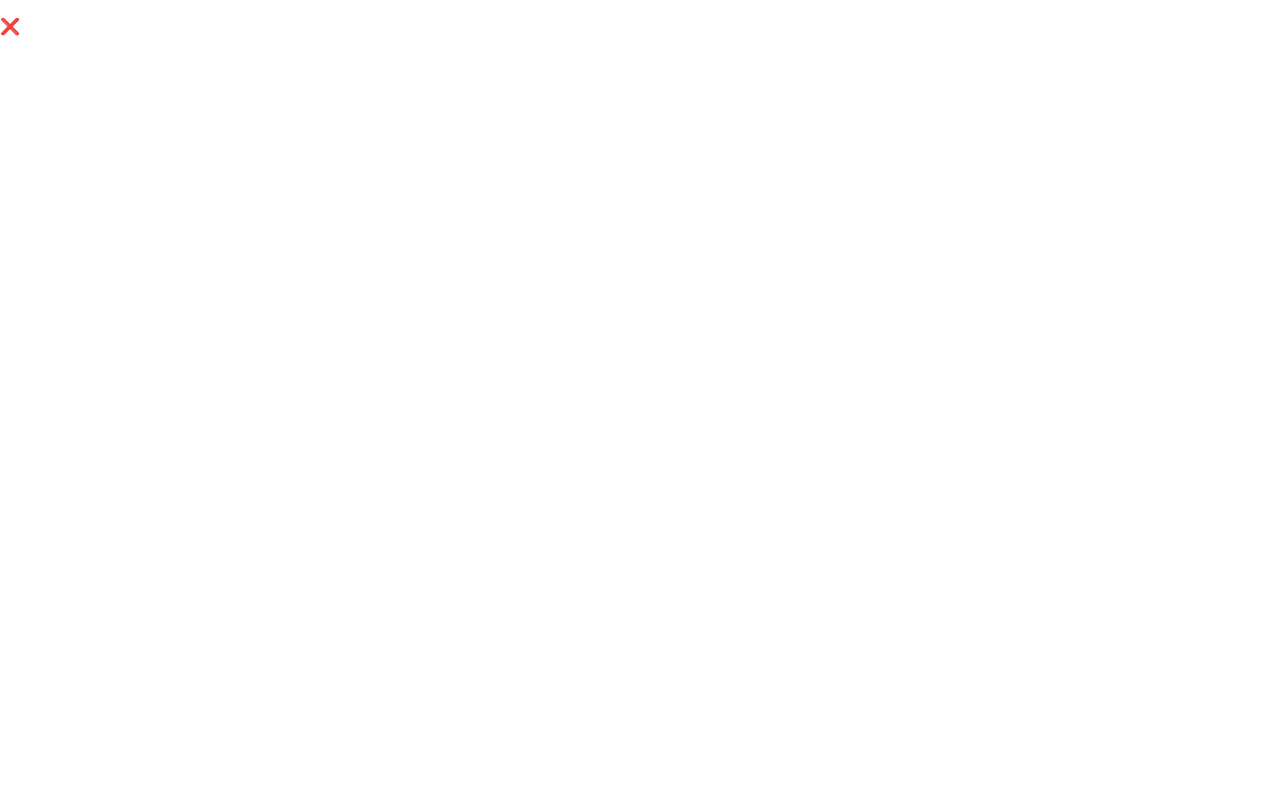
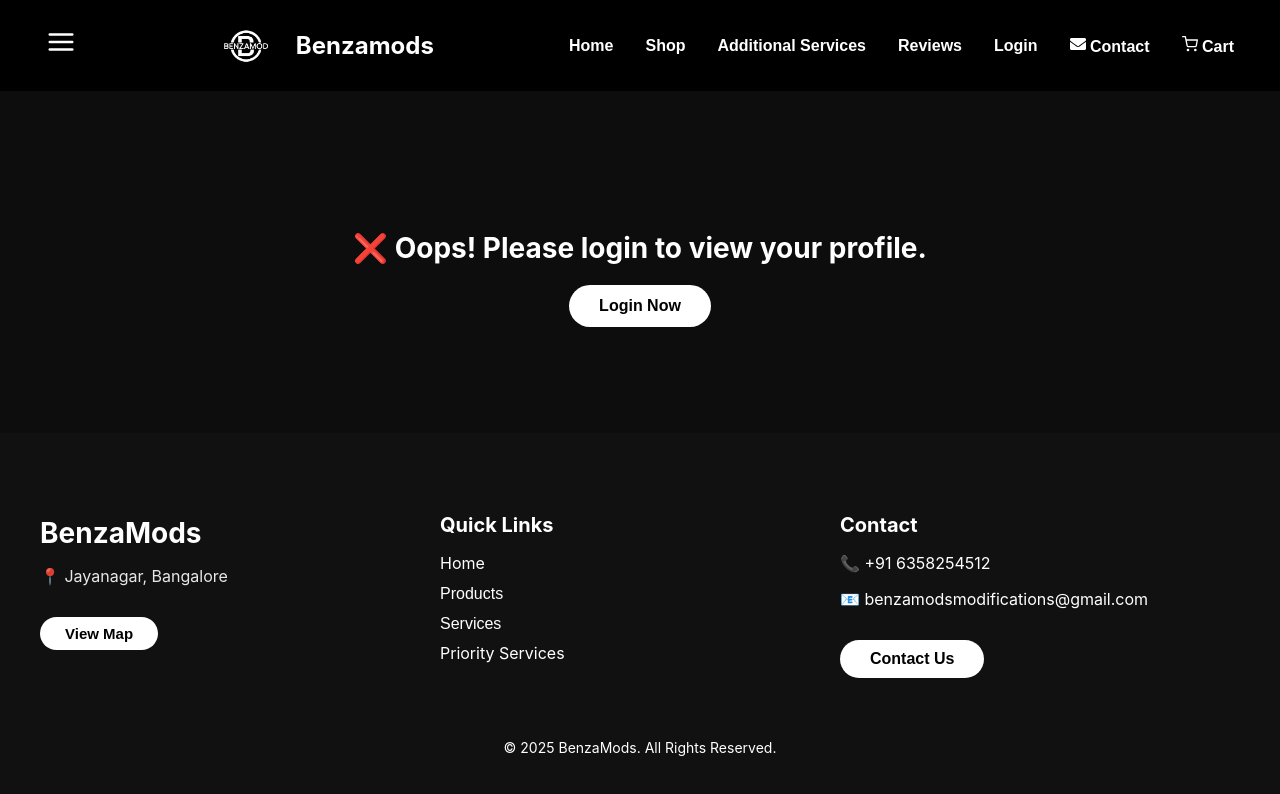
Before and after one commit to pavitraa07/Benzamods-Project, a React (Create React App) app in the folder frontend/: page /manageprofile in a window 1280 px wide. Shown: the top 794 px of the page. Built offline with nearby package versions, Linux system fonts and the light colour scheme.

Commit message:
Deployment

```diff
--- a/frontend/src/auth/ManageProfile.jsx
+++ b/frontend/src/auth/ManageProfile.jsx
@@ -1,6 +1,7 @@
 import { useState, useEffect } from "react";
 import { jwtDecode } from "jwt-decode";
 import axios from "axios";
+import { useNavigate } from "react-router-dom";
 import Header from "../components/Header";
 import Footer from "../components/Footer";
 
@@ -13,11 +14,14 @@ const getAllUsers = () => axios.get(`${API_BASE}/auth/users`);
 function ManageProfile() {
   const [user, setUser] = useState(null);
   const [loading, setLoading] = useState(true);
+  const [loggedOut, setLoggedOut] = useState(false);
+  const navigate = useNavigate();
 
   useEffect(() => {
     const token = localStorage.getItem("token");
     if (!token) {
       setLoading(false);
+      setLoggedOut(true);
       return;
     }
 
@@ -26,6 +30,7 @@ function ManageProfile() {
       const email = decoded?.email;
       if (!email) {
         setLoading(false);
+        setLoggedOut(true);
         return;
       }
 
@@ -34,25 +39,60 @@ function ManageProfile() {
           const matchedUser = data.users.find((u) => u.email === email);
           setUser(matchedUser || null);
           setLoading(false);
+          if (!matchedUser) setLoggedOut(true);
         })
         .catch((err) => {
           console.error("API error:", err);
           setLoading(false);
+          setLoggedOut(true);
         });
     } catch (err) {
       console.error("JWT decode error:", err);
       setLoading(false);
+      setLoggedOut(true);
     }
   }, []);
 
-  if (loading) return <p style={{ color: "#fff" }}>Loading profile...</p>;
-  if (!user) return <p style={{ color: "#fff" }}>❌ No profile found.</p>;
+  const handleLoginRedirect = () => {
+    navigate("/login");
+  };
 
   return (
     <div style={{ background: "#0d0d0d", minHeight: "100vh", display: "flex", flexDirection: "column" }}>
       <Header />
 
       <main style={{ flex: 1, padding: "40px", color: "#fff" }}>
+        {loading ? (
+          <p style={{ textAlign: "center" }}>Loading profile...</p>
+        ) : loggedOut ? (
+          <div
+            style={{
+              textAlign: "center",
+              marginTop: "100px",
+            }}
+          >
+            <h2 style={{ fontSize: "28px", marginBottom: "20px" }}>❌ Oops! Please login to view your profile.</h2>
+            <button
+              onClick={handleLoginRedirect}
+              style={{
+                padding: "12px 30px",
+                fontSize: "16px",
+                fontWeight: "600",
+                borderRadius: "50px",
+                border: "none",
+                cursor: "pointer",
+                backgroundColor: "#fff",
+                color: "#000",
+                transition: "transform 0.3s ease",
+              }}
+              onMouseEnter={(e) => (e.currentTarget.style.transform = "scale(1.05)")}
+              onMouseLeave={(e) => (e.currentTarget.style.transform = "scale(1)")}
+            >
+              Login Now
+            </button>
+          </div>
+        ) : (
+          <div>
             <h1 style={{ textAlign: "center", fontSize: "36px", marginBottom: "30px" }}>👤 My Profile</h1>
             <div
               style={{
@@ -70,7 +110,10 @@ function ManageProfile() {
               <p><strong>Address:</strong> {user.address}</p>
               <p><strong>Created At:</strong> {new Date(user.createdAt).toLocaleString()}</p>
             </div>
+          </div>
+        )}
       </main>
+
       <Footer />
     </div>
   );
```
Lines whose indentation alone changed are shown as unchanged.
